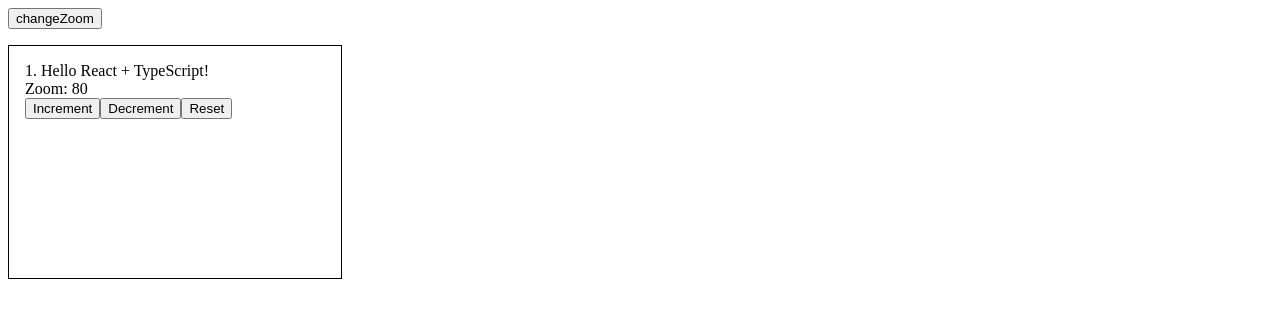
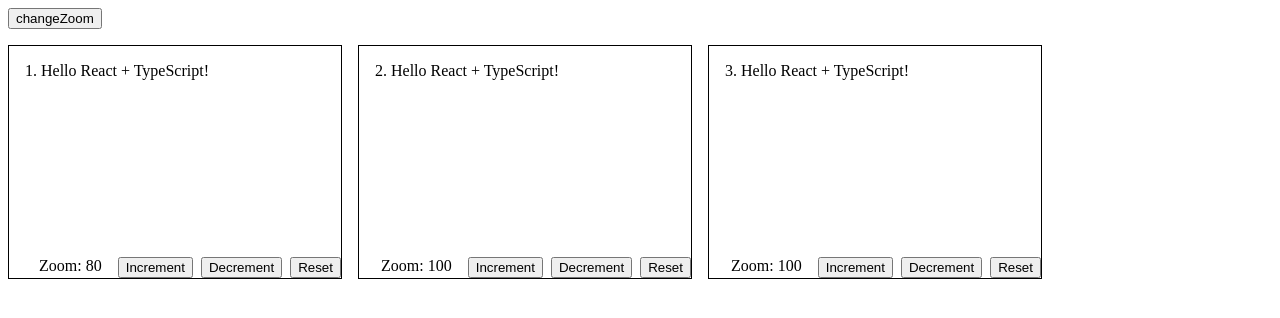
Before and after one commit to susususutie/flesh-nevertheless, a React (Vite) app: page / in a window 1280 px wide. Shown: the top 318 px of the page. Built offline with nearby package versions, Linux system fonts and the light colour scheme.

Commit message:
feat: 新增工具栏组件并优化布局与性能

```diff
--- a/src/App.tsx
+++ b/src/App.tsx
@@ -2,6 +2,7 @@ import { useState } from "react";
 import Root from "./Root";
 import DisplayZoom from "./additional-components/DisplayZoom";
 import ZoomController from "./additional-components/ZoomController";
+import Toolbar from "./additional-components/Toolbar";
 
 export default function App() {
   const [zoom, setZoom] = useState(80);
@@ -13,25 +14,32 @@ export default function App() {
       </div>
 
       <Root
+        id="root-1"
         initialZoom={zoom}
         style={{ padding: 16, width: 300, height: 200, border: "1px solid" }}
       >
         1. Hello React + TypeScript!
+        <Toolbar>
           <DisplayZoom />
           <ZoomController />
+        </Toolbar>
       </Root>
 
-      {/* <Root style={{ padding: 16, width: 300, height: 200, border: "1px solid" }}>
+      <Root style={{ padding: 16, width: 300, height: 200, border: "1px solid" }}>
         2. Hello React + TypeScript!
+        <Toolbar>
           <DisplayZoom />
           <ZoomController />
+        </Toolbar>
       </Root>
 
       <Root style={{ padding: 16, width: 300, height: 200, border: "1px solid" }}>
         3. Hello React + TypeScript!
+        <Toolbar>
           <DisplayZoom />
           <ZoomController />
-      </Root> */}
+        </Toolbar>
+      </Root>
     </div>
   );
 }
--- a/src/Root.tsx
+++ b/src/Root.tsx
@@ -1,24 +1,26 @@
 import StoreProvider from "./components/StoreProvider";
 import StoreUpdater from "./components/StoreUpdater";
-import { memo, useId, type CSSProperties, type ReactNode } from "react";
+import { memo, useId, type CSSProperties, type HTMLAttributes } from "react";
 
-type RootPropsType = {
+type RootPropsType = HTMLAttributes<HTMLDivElement> & {
+  // id?: string;
+  // style?: CSSProperties;
+  // children: ReactNode;
+
   initialZoom?: number;
   minZoom?: number;
   maxZoom?: number;
   zoomStep?: number;
-
-  style?: CSSProperties;
-  children: ReactNode;
 };
 
 function Root(props: RootPropsType) {
-  const { style, children, initialZoom, minZoom, maxZoom, zoomStep } = props;
+  const { id: _id, style, children, initialZoom, minZoom, maxZoom, zoomStep } = props;
 
-  const id = `Root-${useId()}`;
+  const id = _id ?? `Root-${useId()}`;
+  // console.log("Root render", id);
 
   return (
-    <div id={id} style={style}>
+    <div id={id} style={{ ...style, position: "relative" }}>
       {/* 根据 props 初始化全局状态  */}
       <StoreProvider
         id={id}
@@ -40,4 +42,60 @@ function Root(props: RootPropsType) {
   );
 }
 
-export default memo(Root);
+/** 深度比较 style 对象是否相等，不同应用若属性/值全相等也认为是相等 */
+function styleAreEqual(
+  prevStyle: undefined | null | CSSProperties,
+  nextStyle: undefined | null | CSSProperties,
+) {
+  // 引用相同或都为 null/undefined
+  if (prevStyle === nextStyle) return true;
+  if (!prevStyle || !nextStyle) return false;
+
+  // 获取所有 keys
+  const prevKeys = Object.keys(prevStyle);
+  const nextKeys = Object.keys(nextStyle);
+
+  // 数量不同
+  if (prevKeys.length !== nextKeys.length) return false;
+
+  // 比较每个属性值（使用 Object.is）
+  for (let key of prevKeys) {
+    if (!Object.is(prevStyle[key], nextStyle[key])) {
+      return false;
+    }
+  }
+
+  return true;
+}
+
+// 自定义比较函数：style 深度比较，其他 props 浅比较
+function propsAreEqual<P extends object>(prevProps: Readonly<P>, nextProps: Readonly<P>): boolean {
+  // 快速路径：引用相同
+  if (prevProps === nextProps) return true;
+
+  // 获取所有 props keys
+  const allKeys = new Set([...Object.keys(prevProps), ...Object.keys(nextProps)]);
+
+  for (let key of allKeys) {
+    const prevValue = prevProps[key];
+    const nextValue = nextProps[key];
+
+    // style 使用自定义比较
+    if (key === "style") {
+      if (!styleAreEqual(prevValue, nextValue)) {
+        return false;
+      }
+    }
+    // 其他 props 使用 Object.is 浅比较（React 默认方式）
+    else {
+      if (!Object.is(prevValue, nextValue)) {
+        return false;
+      }
+    }
+  }
+
+  return true;
+}
+
+/** 若仅 style 发生变化，则判断内部具体是否改变 */
+export default memo(Root, propsAreEqual);
--- /dev/null
+++ b/src/additional-components/Toolbar.tsx
@@ -0,0 +1,28 @@
+import { useMemo, type ReactNode } from "react";
+
+export default function Toolbar({
+  position = "bottom-right",
+  children,
+}: {
+  position?: "top-left" | "top-right" | "bottom-left" | "bottom-right";
+  children: ReactNode;
+}) {
+  const style: React.CSSProperties = useMemo(
+    () => ({
+      position: "absolute",
+      top: position === "top-left" || position === "top-right" ? 0 : undefined,
+      left: position === "top-left" || position === "bottom-left" ? 0 : undefined,
+      right: position === "top-right" || position === "bottom-right" ? 0 : undefined,
+      bottom: position === "bottom-left" || position === "bottom-right" ? 0 : undefined,
+      display: "flex",
+      justifyContent:
+        position === "top-left" || position === "bottom-left" ? "flex-start" : "flex-end",
+      alignItems:
+        position === "top-left" || position === "bottom-right" ? "flex-start" : "flex-end",
+      gap: 16,
+    }),
+    [position],
+  );
+
+  return <div style={style}>{children}</div>;
+}
--- a/src/additional-components/ZoomController.tsx
+++ b/src/additional-components/ZoomController.tsx
@@ -4,7 +4,7 @@ export default function ZoomController() {
   const dispatch = useDispatch();
 
   return (
-    <div>
+    <div style={{ display: "flex", gap: 8 }}>
       <button onClick={() => dispatch({ type: "incrementZoom" })}>Increment</button>
       <button onClick={() => dispatch({ type: "decrementZoom" })}>Decrement</button>
       <button onClick={() => dispatch({ type: "reset" })}>Reset</button>
```
Lines whose indentation alone changed are shown as unchanged.
